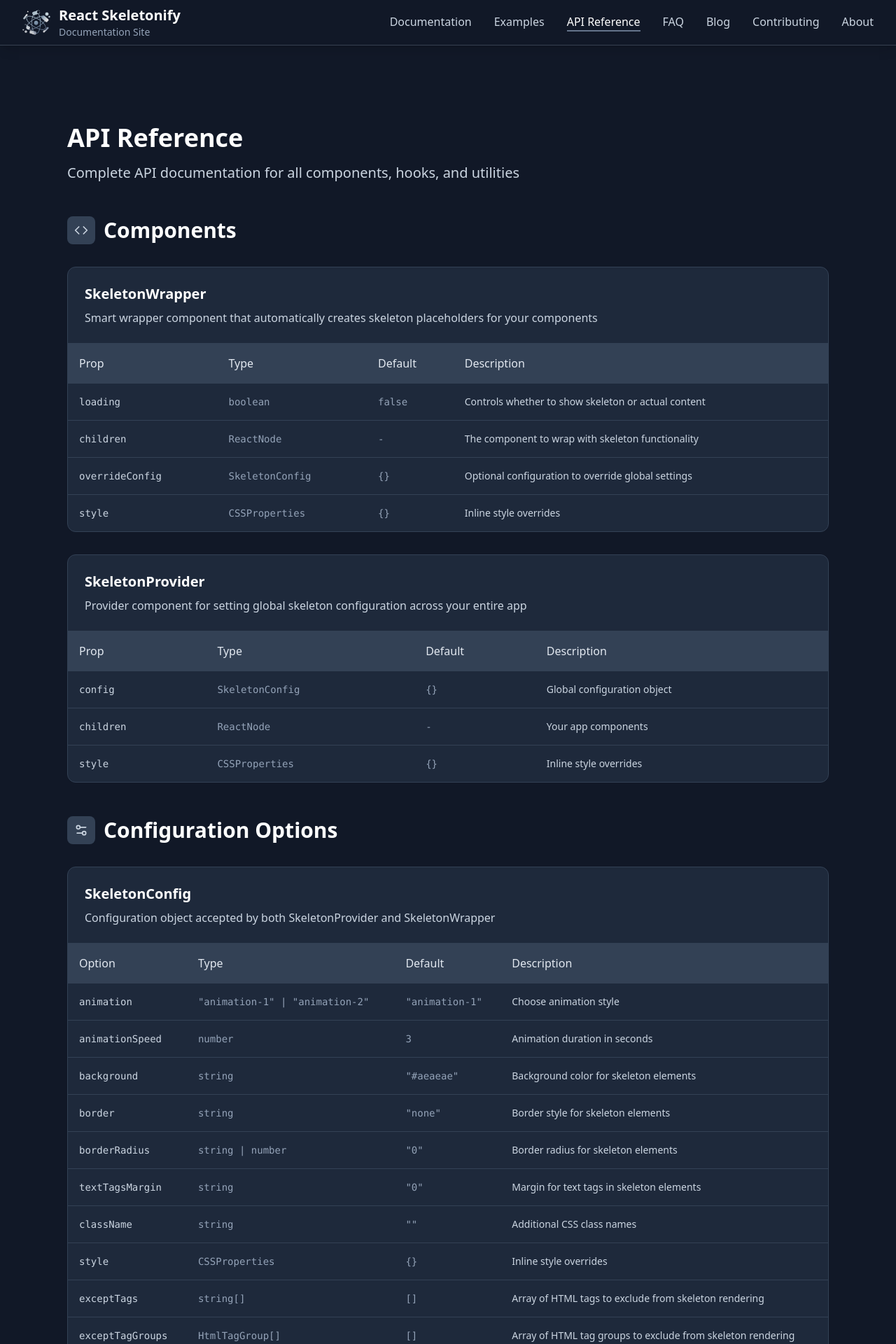
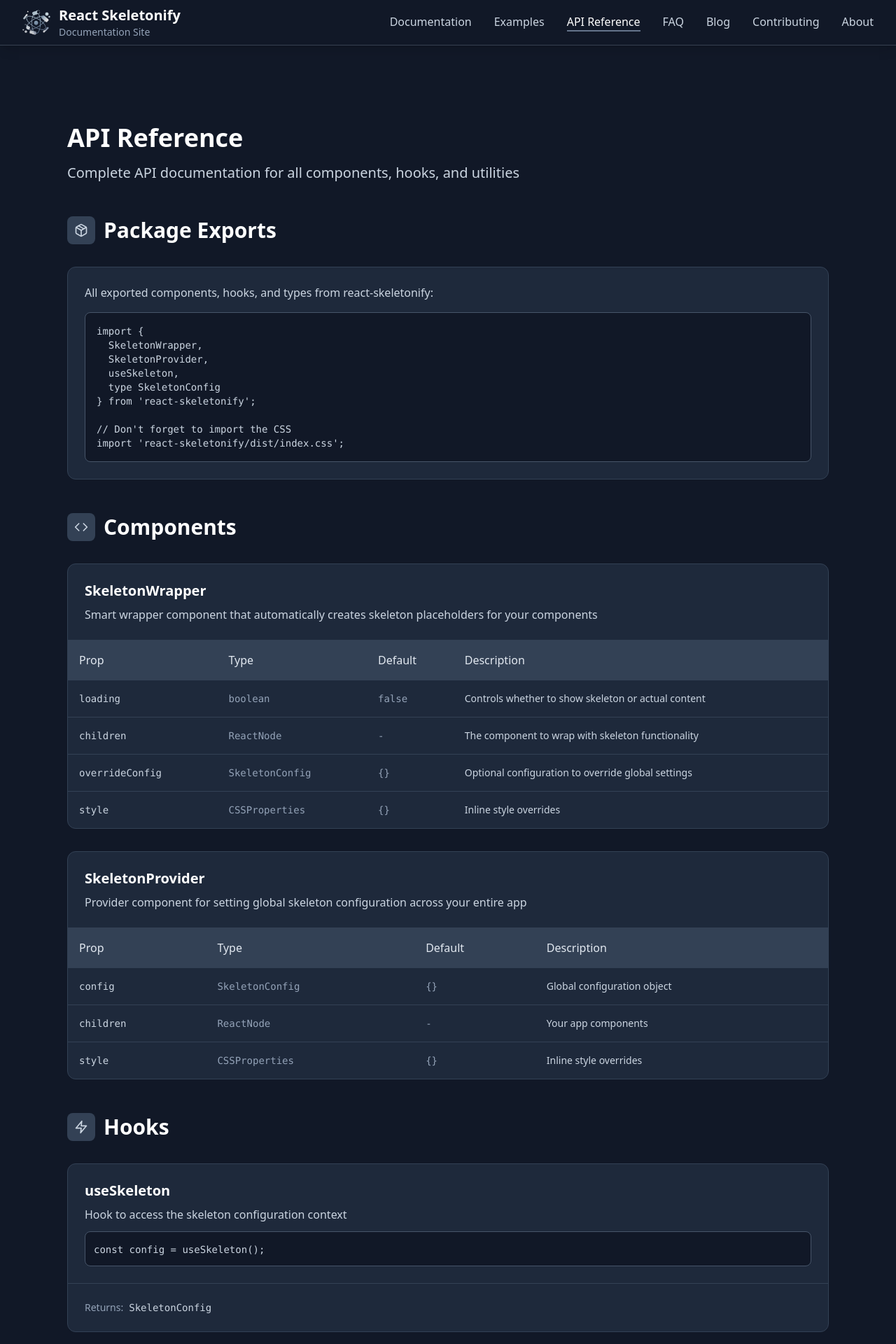
Before and after one commit to Sinan0333/react-skeletonify-doc, a React (Vite) app: page /api in a window 1280 px wide. Shown: the top 1920 px of the page at 70% size. Built offline with nearby package versions, Linux system fonts and the light colour scheme.

Commit message:
Updated ApiReference.tsx

```diff
--- a/src/pages/ApiReference.tsx
+++ b/src/pages/ApiReference.tsx
@@ -1,7 +1,16 @@
 import React from "react";
-import { Code, FileText, Zap, Settings2, Tag, Palette } from "lucide-react";
+import { Code, FileText, Zap, Settings2, Tag, Palette, Package } from "lucide-react";
 
 export default function ApiReference() {
+  const hooks = [
+    {
+      name: "useSkeleton",
+      description: "Hook to access the skeleton configuration context",
+      returns: "SkeletonConfig",
+      usage: "const config = useSkeleton();",
+    },
+  ];
+
   const components = [
     {
       name: "SkeletonWrapper",
@@ -196,6 +205,24 @@ export default function ApiReference() {
     { animation: "animation-3", background: "hsl(210, 20%, 90%)" },
   ];
 
+  const animations = [
+    {
+      name: "animation-1",
+      description: "Pulse/fade effect that transitions opacity",
+      keyframes: "0% { opacity: 1; } 50% { opacity: 0.4; } 100% { opacity: 1; }",
+    },
+    {
+      name: "animation-2",
+      description: "Shimmer/wave effect with moving background",
+      keyframes: "100% { background-position: -100% 0; }",
+    },
+    {
+      name: "animation-3",
+      description: "Color alternating effect between light shades",
+      keyframes: "0% { background-color: hsl(200, 20%, 80%); } 100% { background-color: hsl(200, 20%, 95%); }",
+    },
+  ];
+
   return (
     <div className="min-h-screen bg-gray-900 pt-16">
       <div className="max-w-6xl mx-auto px-4 sm:px-6 lg:px-8 py-12">
@@ -207,6 +234,35 @@ export default function ApiReference() {
         </div>
 
         <div className="space-y-12">
+          {/* Package Exports Section */}
+          <section>
+            <div className="flex items-center space-x-3 mb-8">
+              <div className="bg-slate-700 w-10 h-10 rounded-lg flex items-center justify-center">
+                <Package className="h-5 w-5 text-slate-300" />
+              </div>
+              <h2 className="text-3xl font-semibold text-white">Package Exports</h2>
+            </div>
+
+            <div className="bg-slate-800 rounded-xl border border-slate-700 p-6">
+              <p className="text-slate-300 mb-4">
+                All exported components, hooks, and types from react-skeletonify:
+              </p>
+              <div className="bg-gray-900 rounded-lg p-4 border border-slate-600 overflow-x-auto">
+                <pre className="text-slate-300 font-mono text-sm">
+{`import {
+  SkeletonWrapper,
+  SkeletonProvider,
+  useSkeleton,
+  type SkeletonConfig
+} from 'react-skeletonify';
+
+// Don't forget to import the CSS
+import 'react-skeletonify/dist/index.css';`}
+                </pre>
+              </div>
+            </div>
+          </section>
+
           {/* Components Section */}
           <section>
             <div className="flex items-center space-x-3 mb-8">
@@ -266,6 +322,44 @@ export default function ApiReference() {
                         ))}
                       </tbody>
                     </table>
+                  </div>
+                </div>
+              ))}
+            </div>
+          </section>
+
+          {/* Hooks Section */}
+          <section>
+            <div className="flex items-center space-x-3 mb-8">
+              <div className="bg-slate-700 w-10 h-10 rounded-lg flex items-center justify-center">
+                <Zap className="h-5 w-5 text-slate-300" />
+              </div>
+              <h2 className="text-3xl font-semibold text-white">Hooks</h2>
+            </div>
+
+            <div className="space-y-8">
+              {hooks.map((hook, index) => (
+                <div
+                  key={index}
+                  className="bg-slate-800 rounded-xl border border-slate-700 overflow-hidden">
+                  <div className="p-6 border-b border-slate-700">
+                    <h3 className="text-xl font-semibold text-white mb-2">
+                      {hook.name}
+                    </h3>
+                    <p className="text-slate-300 mb-3">{hook.description}</p>
+                    <div className="bg-gray-900 rounded-lg p-3 border border-slate-600">
+                      <code className="text-slate-300 font-mono text-sm">
+                        {hook.usage}
+                      </code>
+                    </div>
+                  </div>
+                  <div className="p-6 bg-slate-750">
+                    <div className="flex items-center space-x-2">
+                      <span className="text-slate-400 text-sm">Returns:</span>
+                      <code className="text-slate-300 font-mono text-sm">
+                        {hook.returns}
+                      </code>
+                    </div>
                   </div>
                 </div>
               ))}
@@ -434,6 +528,60 @@ export default function ApiReference() {
             </div>
           </section>
 
+          {/* Animations Section */}
+          <section>
+            <div className="flex items-center space-x-3 mb-8">
+              <div className="bg-slate-700 w-10 h-10 rounded-lg flex items-center justify-center">
+                <Zap className="h-5 w-5 text-slate-300" />
+              </div>
+              <h2 className="text-3xl font-semibold text-white">
+                Animation Styles
+              </h2>
+            </div>
+
+            <div className="bg-slate-800 rounded-xl border border-slate-700 p-6">
+              <p className="text-slate-300 mb-6">
+                Available CSS animations with their keyframe definitions:
+              </p>
+              <div className="space-y-4">
+                {animations.map((anim, index) => (
+                  <div
+                    key={index}
+                    className="bg-slate-900 border border-slate-600 rounded-lg p-4"
+                  >
+                    <div className="flex items-baseline space-x-3 mb-2">
+                      <code className="text-slate-200 font-semibold text-sm">
+                        {anim.name}
+                      </code>
+                      <span className="text-slate-400 text-sm">
+                        {anim.description}
+                      </span>
+                    </div>
+                    <div className="bg-gray-950 rounded-lg p-3 border border-slate-700">
+                      <code className="text-slate-400 font-mono text-xs">
+                        @keyframes react-skeletonify-{anim.name} {"{"}
+                        <br />
+                        <span className="ml-4">{anim.keyframes}</span>
+                        <br />
+                        {"}"}
+                      </code>
+                    </div>
+                  </div>
+                ))}
+              </div>
+              <div className="mt-6 p-4 bg-slate-900 border border-slate-600 rounded-lg">
+                <p className="text-slate-300 text-sm">
+                  <span className="font-semibold">Note:</span> The package automatically applies the <code className="text-slate-200 font-mono text-xs">.react-skeletonify</code> class with these animations. Import the CSS file to enable skeleton styles:
+                </p>
+                <div className="mt-3 bg-gray-950 rounded p-3 border border-slate-700">
+                  <code className="text-slate-400 font-mono text-xs">
+                    import 'react-skeletonify/dist/index.css';
+                  </code>
+                </div>
+              </div>
+            </div>
+          </section>
+
           {/* Usage Examples Section */}
           <section>
             <div className="flex items-center space-x-3 mb-8">
```
